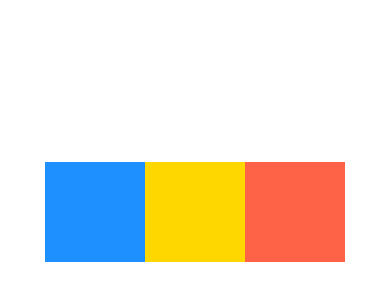
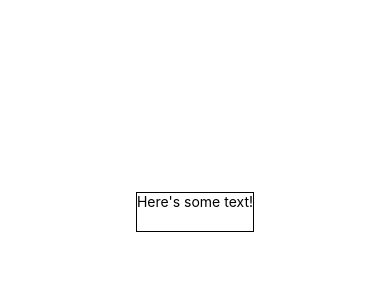
Before and after one commit to UlisesCodesForYou/DoneWithIt, a React Native app: screen / in a window 390 px wide. Shown: the part 210-510 px from the top of the page. Built offline with nearby package versions, Linux system fonts and the light colour scheme.

Commit message:
Added basic starting features to the app.

```diff
--- a/App.js
+++ b/App.js
@@ -1,37 +1,9 @@
-import { StyleSheet, View } from "react-native";
+import { StatusBar, StyleSheet, Text, View } from "react-native";
 
 export default function App() {
   return (
-    <View
-      style={{
-        backgroundColor: "white",
-        flex: 1,
-        flexDirection: "row",
-        justifyContent: "center",
-        alignItems: "center",
-      }}
-    >
-      <View
-        style={{
-          backgroundColor: "dodgerblue",
-          width: 100,
-          height: 100,
-        }}
-      />
-      <View
-        style={{
-          backgroundColor: "gold",
-          width: 100,
-          height: 100,
-        }}
-      />
-      <View
-        style={{
-          backgroundColor: "tomato",
-          width: 100,
-          height: 100,
-        }}
-      />
+    <View style={styles.container}>
+      <Text style={{ height: 40, borderWidth: 1 }}>Here's some text!</Text>
     </View>
   );
 }
```
